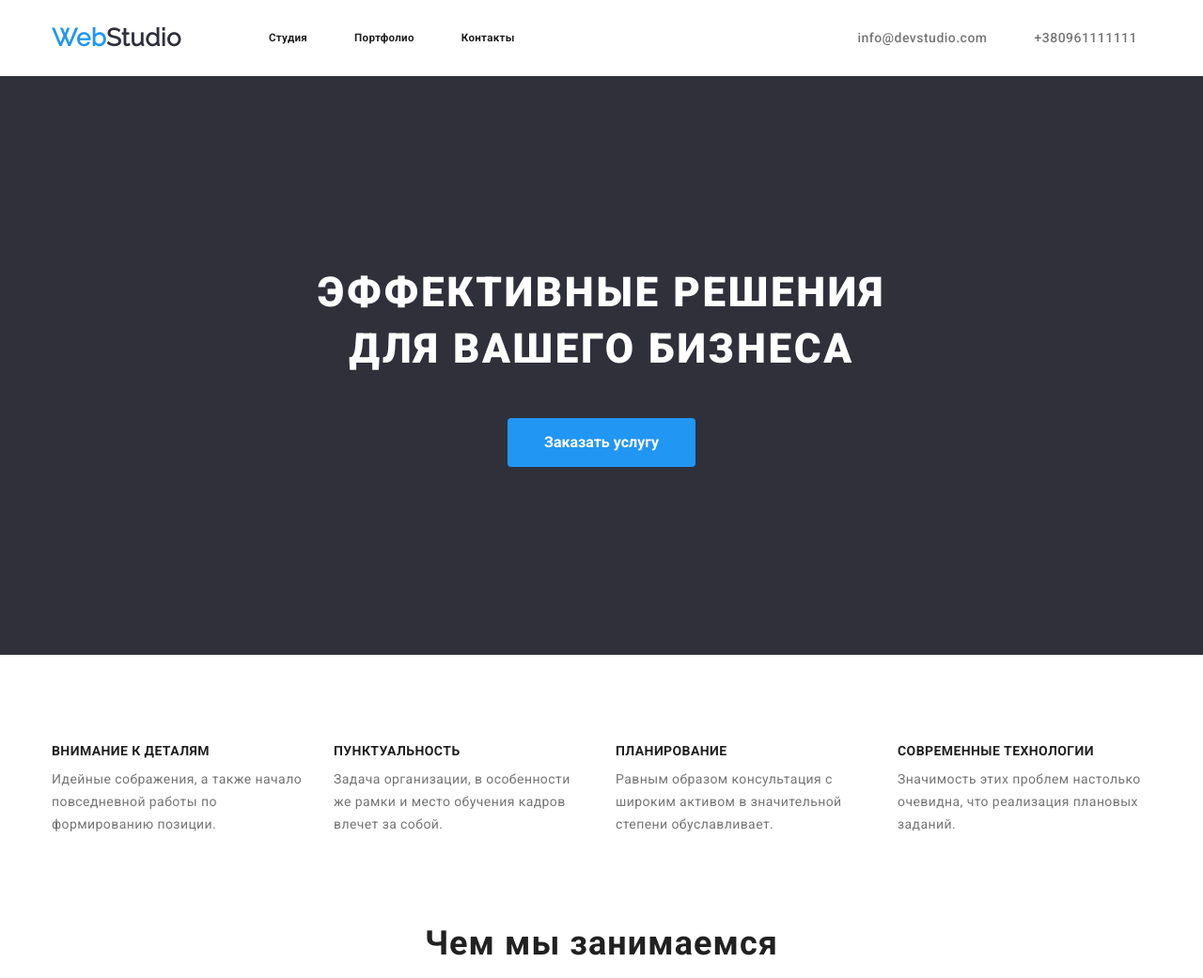
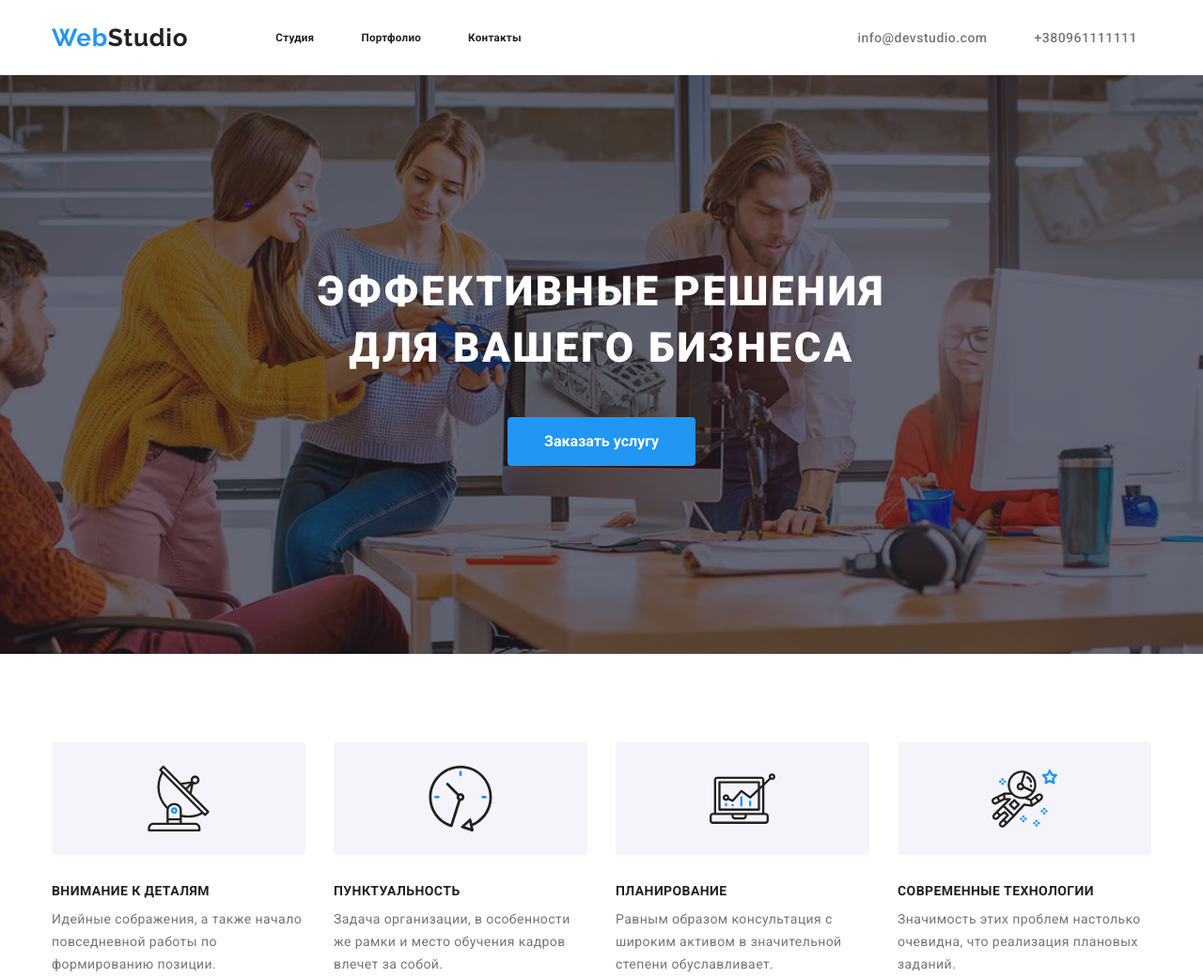
Before and after one commit to olesiatsven/goit-markup-hw-03, a plain HTML site: page index.html in a window 1280 px wide. Shown: the top 1041 px of the page at 94% size. Drawn offline with Linux system fonts and the light colour scheme.

Commit message:
завершене 3тє дз

```diff
--- a/css/styles.css
+++ b/css/styles.css
@@ -5,16 +5,15 @@
 	--text-white-color: #ffffff;
 	--contacts-footer-color: rgba(255, 255, 255, 0.6);
 	--background-color: #2f303a;
-    --background-color-main: #E5E5E5;
-    --background-color-button: #F5F4FA;
+	--background-color-main: #e5e5e5;
+	--background-color-button: #f5f4fa;
 }
 body {
-	background:var(--text-white-color);
+	background: var(--text-white-color);
 	color: var(--primery-text-color);
-    margin:0;
+	margin: 0;
 	letter-spacing: 0.03em;
 	font-family: "Roboto", sans-serif;
-
 }
 
 /* all lists*/
@@ -31,7 +30,12 @@ padding: 0;
 	margin: 0;
 	text-decoration: none;
 }
- h1,h2,h3,h4,h5,p{
+h1,
+h2,
+h3,
+h4,
+h5,
+p {
 	display: block;
 	margin-top: 0;
 	margin-bottom: 0;
@@ -46,8 +50,17 @@ text-decoration: none;
 
 /* logo */
 
-.logo {
-    width: 145px;
+.logo-header {
+	color: var(--title-text-color);
+	text-decoration: none;
+	font-family: "Raleway", sans-serif;
+	letter-spacing: 0.03em;
+	font-size: 26px;
+	font-weight: 700;
+	line-height: 1.19;
+}
+
+/* width: 145px;
 	color: var(--title-text-color);
     padding-top: 25px;
     padding-bottom: 25px;
@@ -57,12 +70,7 @@ text-decoration: none;
     font-weight: 700;
     font-size: 26px;
     line-height: 1.19;
-    text-decoration: none;
-}
-
-
-
-
+    text-decoration: none; */
 
 .logo-style {
 	color: var(--accent-color);
@@ -82,17 +90,13 @@ display: flex;
 	align-items: center;
 }
 .site-nav {
-display:flex;
+	display: flex;
 	margin-left: 93px;
-
 }
 
 .site-nav .item:not(:last-child) {
 	margin-right: 50px;
-
 }
-
-
 
 .site-nav .link {
 	display: block;
@@ -115,13 +119,14 @@ margin-right: 50px;
 }
 
 .contact .list {
-    display:flex;
+	display: flex;
 }
 
 .list,
 .work-list,
 .list-team,
-.preferences-list {
+.preferences-list,
+.social-list {
 	display: flex;
 	margin-left: auto;
 }
@@ -137,20 +142,24 @@ margin-right: 50px;
 	font-weight: 500;
 	font-size: 14px;
 	line-height: 16px;
-
 }
-
 
 .contacts .link:hover,
 .contacts .link:focus {
 	color: var(--accent-color);
-
 }
 
+/* hero */
 
+.hero {
+	max-width: 1600px;
+	margin-left: auto;
+	margin-right: auto;
+	background-image: linear-gradient(to right, rgba(47, 48, 58, 0.4), rgba(47, 48, 58, 0.4)), url("../image/hero.jpg");
+	background-size: cover;
+	background-position: center;
+}
 
-
-/* hero */
 .hero-title {
 	color: var(--text-white-color);
 	text-transform: uppercase;
@@ -176,7 +185,6 @@ margin-right: 50px;
 	letter-spacing: 0.06em;
 	padding-top: 200px;
 	padding-bottom: 200px;
-
 }
 /* button */
 .button {
@@ -195,10 +203,6 @@ margin-right: 50px;
 	border: 1px solid transparent;
 }
 
-
-
-
-
 /* Preferences section */
 
 .section-preferences {
@@ -209,19 +213,16 @@ font-weight: normal;
 	font-size: 14px;
 	line-height: 24px;
 	letter-spacing: 0.03em;
-
 }
 
-.preferences-list > .item {
+.preferences-list > .item-preferences {
 	margin-right: 30px;
 	width: calc((100% - 30px * 3) / 4);
-
 }
 
-.preferences-list .item:last-child {
+.preferences-list .item-preferences:last-child {
 	margin-right: 0;
 }
-
 
 .section-title {
 	color: var(--title-text-color);
@@ -242,8 +243,38 @@ margin-right: 0;
 	max-width: 270px;
 	text-align: left;
 }
+
+/* icons Preferences */
+
+.item-preferences:before {
+	display: block;
+	content: "";
+	height: 120px;
+
+	background-position: center;
+	background-repeat: no-repeat;
+	background-size: auto;
+	background-position: center;
+	background-color: var(--background-color-button);
+	border: 1px solid transparent;
+	border-radius: 4px;
+	margin-bottom: 30px;
+	justify-content: center;
+}
+
+.icon-satellite:before {
+	background-image: url("../image/antenna.svg");
+}
+.icon-clock:before {
+	background-image: url("../image/clock.svg");
+}
+.icon-plan::before {
+	background-image: url("../image/diagram.svg");
+}
+.icon-technology::before {
+	background-image: url("../image/astronaut.svg");
+}
 /* What are we doing */
-
 
 .section-work {
 	padding-top: 94px;
@@ -254,20 +285,17 @@ font-weight: normal;
 	font-size: 14px;
 	line-height: 24px;
 	letter-spacing: 0.03em;
-
 }
 
 .work-list {
 	display: flex;
 	padding-left: 0;
 	padding-right: 0;
-
 }
 
 .work-list .item {
-   width: calc((100% - 30px * 2 ) / 3);
+	width: calc((100% - 30px * 2) / 3);
 	margin-right: 30px;
-
 }
 .work-list .item:last-child {
 	margin-right: 0;
@@ -286,7 +314,6 @@ letter-spacing: 0.03em;
 	padding-bottom: 50px;
 }
 
-
 /* TEAM */
 
 .section-team {
@@ -302,13 +329,10 @@ letter-spacing: 0.03em;
 }
 
 .list-team .item {
-    width: calc(( 100% - 30px *3) / 4);
+	width: calc((100% - 30px * 3) / 4);
 	margin-right: 30px;
-    background: #FFFFFF;
+	background: #ffffff;
 	border-radius: 0px 0px 4px 4px;
-
-
-
 }
 .list-team .item:last-child {
 	margin-right: 0;
@@ -319,8 +343,6 @@ letter-spacing: 0.03em;
 	text-align: center;
 }
 
-
-
 .team-name {
 	color: var(--title-text-color);
 	font-family: Roboto;
@@ -330,9 +352,7 @@ letter-spacing: 0.03em;
 	line-height: 19px;
 	margin-top: 30px;
 	margin-bottom: 10px;
-
 }
-
 
 /* footer */
 
@@ -340,7 +360,6 @@ letter-spacing: 0.03em;
 	background-color: var(--background-color);
 	padding-top: 60px;
 	padding-bottom: 60px;
-
 }
 .address-items {
 	margin-top: 20px;
@@ -368,7 +387,6 @@ letter-spacing: 0.03em;
 	color: var(--accent-color);
 }
 
-
 .logo-style {
 	color: var(--accent-color);
 	margin-top: 60px;
@@ -377,7 +395,13 @@ letter-spacing: 0.03em;
 	color: var(--text-white-color);
 	text-decoration: none;
 	font-family: Raleway, sans-serif;
+	letter-spacing: 0.03em;
+	font-size: 26px;
+	font-weight: 700;
+	line-height: 1.19;
 }
+
+/* icons social links */
 
 /* Portfolio */
 
@@ -393,7 +417,6 @@ letter-spacing: 0.03em;
 
 /*Buttons  */
 
-
 .button-list {
 	display: flex;
 	color: var(--title-text-color);
@@ -407,7 +430,6 @@ letter-spacing: 0.03em;
 	/* margin-bottom: 34px; */
 	justify-content: center;
 	text-decoration: none;
-
 }
 
 .button-item {
@@ -425,12 +447,10 @@ font-size: 16px;
 	line-height: 1.62;
 	text-align: center;
 	letter-spacing: 0.03em;
-border:  1px solid transparent;
+	border: 1px solid transparent;
 	background-color: var(--background-color-button);
 	color: var(--title-text-color);
-
 }
-
 
 .button-item:last-child {
 	margin-right: 0;
@@ -438,18 +458,14 @@ color: var(--title-text-color);
 
 .button-list :focus,
 .button-list :hover {
-
 	box-shadow: 0px 4px 4px rgba(0, 0, 0, 0.15);
 	color: var(--text-white-color);
 	background-color: var(--accent-color);
-
 }
 
 /* Projects portfolio */
 
 .portfolio-list {
-
-
 	display: flex;
 	flex-wrap: wrap;
 	font-family: Roboto;
@@ -458,10 +474,9 @@ color: var(--title-text-color);
 	font-size: 16px;
 	line-height: 30px;
 	letter-spacing: 0.03em;
-
 }
 .portfolio-item {
-    width: calc(( 100% - 30px *2 ) / 3);
+	width: calc((100% - 30px * 2) / 3);
 	margin-right: 30px;
 	margin-bottom: 30px;
 }
@@ -470,10 +485,9 @@ color: var(--title-text-color);
 	margin-right: 0;
 }
 
-.portfolio-item:nth-last-child(-n+3) {
+.portfolio-item:nth-last-child(-n + 3) {
 	margin-bottom: 0;
 }
-
 
 .portfolio-title {
 	color: var(--title-text-color);
@@ -486,24 +500,17 @@ color: var(--title-text-color);
 	margin-left: 24px;
 	margin-right: 24px;
 	margin-top: 20px;
-
 }
 /* block */
-.container{
+.container {
 	width: 1200px;
 	padding: 0 15px;
 	margin: auto auto;
-
-
 }
 
 .portfolio-category {
 	margin-top: 4px;
-    margin-left:24px ;
+	margin-left: 24px;
 	margin-right: 24px;
 	margin-bottom: 20px;
 }
-
-
-
- /* tESt */
--- a/index.html
+++ b/index.html
@@ -5,7 +5,7 @@
 		<meta name="viewport" content="width=device-width, initial-scale=1.0" />
 		<title>WebStudio</title>
 		<link
-			href="https://fonts.googleapis.com/css2?family=Raleway&family=Roboto:wght@400;500;700;900&display=swap"
+			href="https://fonts.googleapis.com/css2?family=Raleway:wght@700&family=Roboto:wght@400;500;700;900&display=swap"
 			rel="stylesheet"
 		/>
 		<link rel="stylesheet" href="./css/styles/normalize.css" />
@@ -16,7 +16,7 @@
 		<header>
 			<!--Basic navigation-->
 			<nav class="container main-nav">
-				<a href="./index.html" class="logo"> <span class="logo-style">Web</span>Studio </a>
+				<a href="./index.html" class="logo-header"> <span class="logo-style">Web</span>Studio </a>
 
 				<ul class="site-nav">
 					<li class="item">
@@ -57,19 +57,19 @@
 			<section class="section-preferences">
 				<div class="container">
 					<ul class="preferences-list">
-						<li class="item">
+						<li class="item-preferences icon-satellite">
 							<h2 class="section-title">внимание к деталям</h2>
 							<p class="text">Идейные сображения, а также начало повседневной работы по формированию позиции.</p>
 						</li>
-						<li class="item">
+						<li class="item-preferences icon-clock">
 							<h2 class="section-title">пунктуальность</h2>
 							<p class="text">Задача организации, в особенности же рамки и место обучения кадров влечет за собой.</p>
 						</li>
-						<li class="item">
+						<li class="item-preferences icon-plan">
 							<h2 class="section-title">планирование</h2>
 							<p class="text">Равным образом консультация с широким активом в значительной степени обуславливает.</p>
 						</li>
-						<li class="item">
+						<li class="item-preferences icon-technology">
 							<h2 class="section-title">современные технологии</h2>
 							<p class="text">Значимость этих проблем настолько очевидна, что реализация плановых заданий.</p>
 						</li>
@@ -128,15 +128,22 @@
 		</main>
 		<footer class="footer">
 			<div class="container">
-				<a href="./index.html" class="logo-over">
-					<h2><span class="logo-style">Web</span>Studio</h2>
-				</a>
+				<a href="./index.html" class="logo-over"> <span class="logo-style">Web</span>Studio </a>
 
 				<address class="address-items">
 					<p class="address-info">г. Киев, пр-т Леси Украинки, 26</p>
 					<p><a href="mailto:info@devstudio.com" class="nav-item">info@devstudio.com</a></p>
 					<p><a href="tel:+380961111111" class="nav-item">+380961111111</a></p>
 				</address>
+				<!-- <div>
+					<span class="social-text">Присоединяйтесь</span>
+					<ul>
+						<li class="social-list"><a href="instagram"></a></li>
+						<li class="social-list"><a href="twitter"></a></li>
+						<li class="social-list"><a href="facebook"></a></li>
+						<li class="social-list"><a href="linkedin"></a></li>
+					</ul>
+				</div> -->
 			</div>
 		</footer>
 	</body>
```
Also changed, not shown: portfolio.html (+13 -5 lines), image/antenna.svg (added), image/astronaut.svg (added), image/clock.svg (added), image/diagram.svg (added), image/hero.jpg (added), image/instagram.svg (added). Lines whose indentation alone changed are shown as unchanged.
